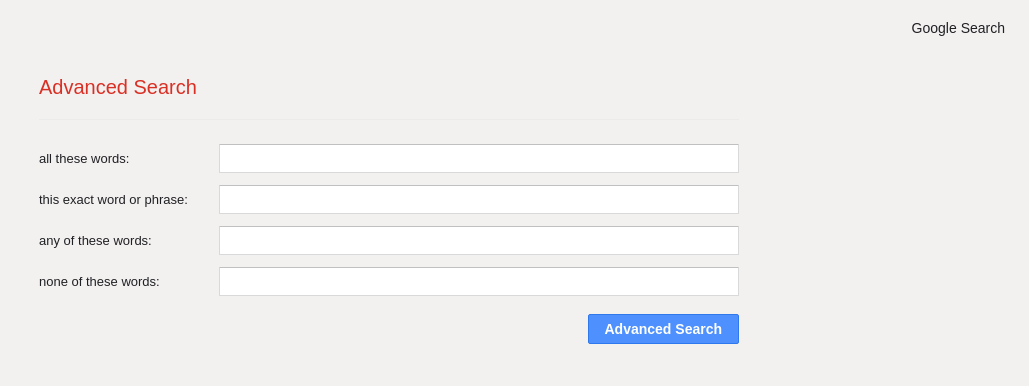
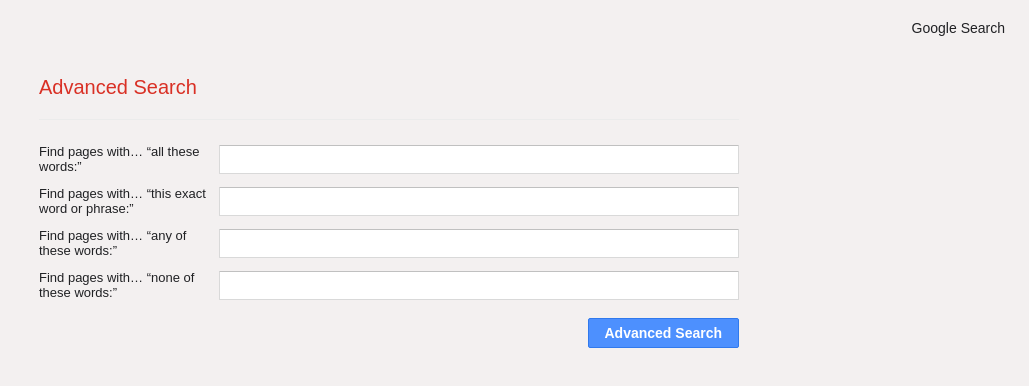
Before and after one commit to akinakin2/webproject0, a plain HTML site: page advanced.html in a window 1280 px wide. Shown: the whole page, without its empty margins (251-1280 px from the left). Drawn offline with Linux system fonts and the light colour scheme.

Commit message:
additional requirement: find pages with

```diff
--- a/advanced.html
+++ b/advanced.html
@@ -15,19 +15,19 @@
             <h1 class="advanced-title">Advanced Search</h1>
             <form action="https://www.google.com/search" method="get">
                 <div class="advanced-row">
-                    <label for="all-words">all these words:</label>
+                    <label for="all-words">Find pages with… “all these words:”</label>
                     <input id="all-words" type="text" name="as_q">
                 </div>
                 <div class="advanced-row">
-                    <label for="exact-phrase">this exact word or phrase:</label>
+                    <label for="exact-phrase">Find pages with… “this exact word or phrase:”</label>
                     <input id="exact-phrase" type="text" name="as_epq">
                 </div>
                 <div class="advanced-row">
-                    <label for="any-words">any of these words:</label>
+                    <label for="any-words">Find pages with… “any of these words:”</label>
                     <input id="any-words" type="text" name="as_oq">
                 </div>
                 <div class="advanced-row">
-                    <label for="none-words">none of these words:</label>
+                    <label for="none-words">Find pages with… “none of these words:”</label>
                     <input id="none-words" type="text" name="as_eq">
                 </div>
                 <div class="advanced-actions">
```
